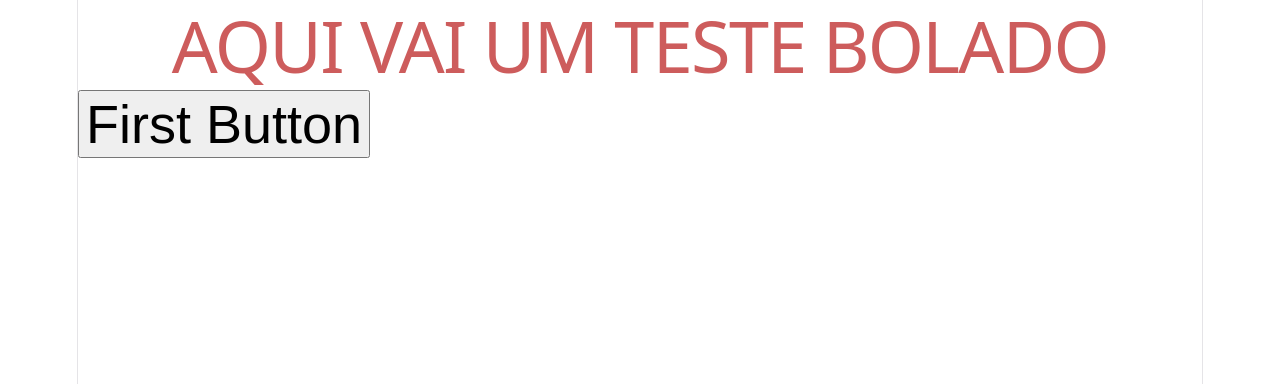
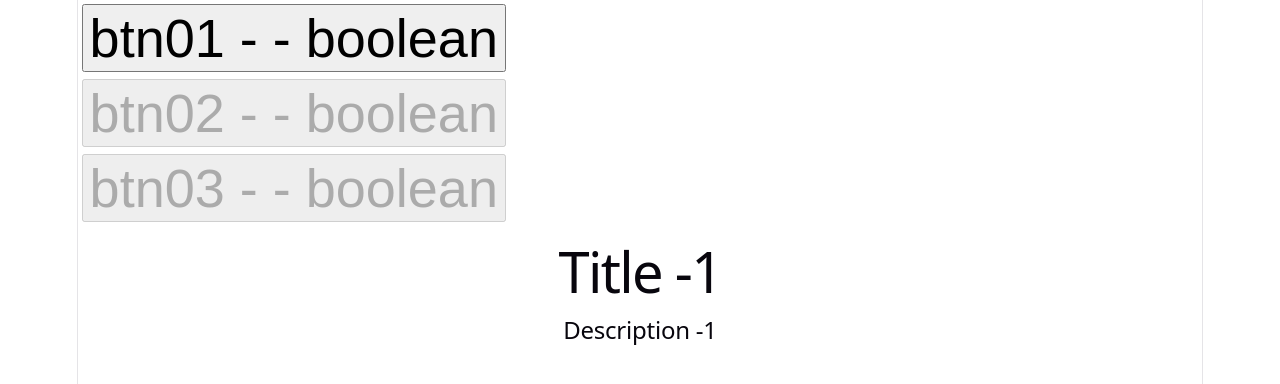
Before and after one commit to MaikeraHW/reactClass, a React (Vite) app: page / in a window 1280 px wide. Shown: the top 384 px of the page. Built offline with nearby package versions, Linux system fonts and the light colour scheme.

Commit message:
variable proops and variable styles class

```diff
--- a/src/App.jsx
+++ b/src/App.jsx
@@ -1,11 +1,15 @@
 import Button from "./components/buttons/Button"
+import Card from "./components/cards/Card"
 
 
 function App() {
 
   return (
     <>
-      <Button />
+      <Button btnName="btn01" disabled={false}/>
+      <Button btnName="btn02" disabled/>
+      <Button btnName="btn03" disabled/>
+      <Card title="Title -1" description="Description -1"/>
     </>
   )
 }
--- a/src/components/buttons/Button.jsx
+++ b/src/components/buttons/Button.jsx
@@ -1,14 +1,16 @@
 import styles from './Button.module.css'
 
 
-function Button(){
+function Button({btnName, disabled}){
 
     return (
         <>
-        <h1 className={styles.title}>AQUI VAI UM TESTE BOLADO</h1>
-        <button className={styles.btn}>First Button</button>
+        <button className={`${styles.btn} ${disabled === true ? styles.disabledPattern : styles.enabledPattern} `}
+                disabled={disabled}>
+                    {btnName} - {disabled} - {typeof(disabled)}
+        </button>
         </>
     )
+}
 
-}
 export default Button
--- a/src/components/buttons/Button.module.css
+++ b/src/components/buttons/Button.module.css
@@ -6,4 +6,11 @@
 .btn {
     font-size: 3rem;
     width: fit-content;
+    margin: .2rem;
 }
+
+.disabledPattern{
+}
+
+.enabledPattern{
+}
--- a/src/components/cards/Card.jsx
+++ b/src/components/cards/Card.jsx
@@ -1,6 +1,22 @@
-function Card(){
+import styles from './Card.module.css'
 
-
+function Card(props){
+    return(
+    <>
+    <h1>{props.title}</h1>
+    <h2>{props.description}</h2>
+    </>
+    )
 }
 
+// Usando desestruturação no lugar de Props pra evitar ficar usando props.nomeDoAtributo
+/*function Card({title, description}){
+    return(
+    <>
+    <h1>{title}</h1>
+    <h2>{description}</h2>
+    </>
+    )
+}*/
+
 export default Card
```
Also changed, not shown: src/components/cards/Card.module.css (added).
